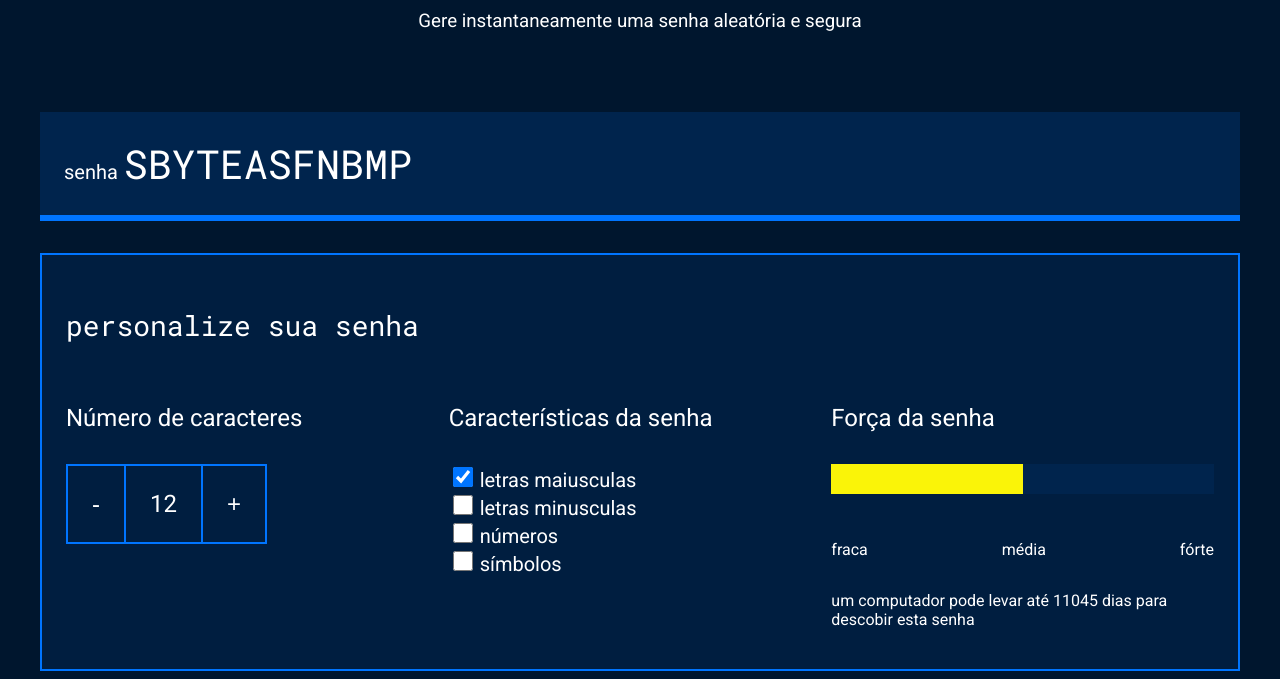
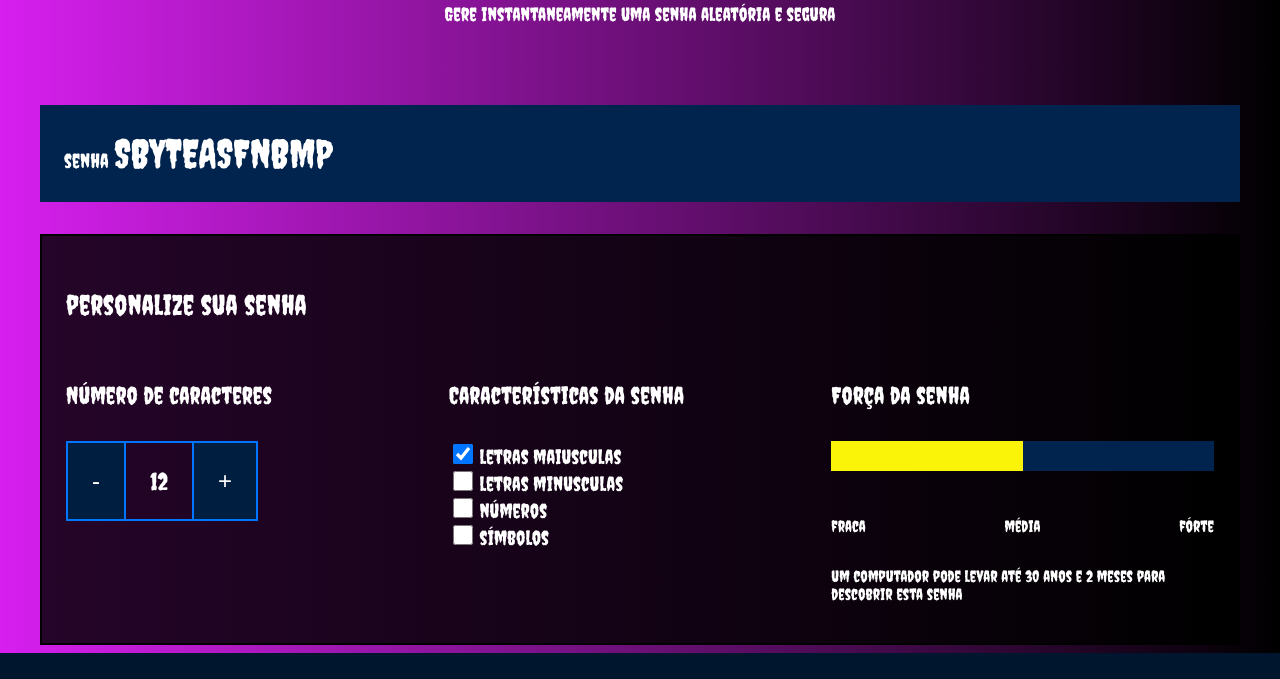
Before and after one commit to wende2006/projeto-gerador-de-senhas, a plain HTML site: page index.html in a window 1280 px wide. Shown: the part 185-864 px from the top of the page. After the commit the page ends 838 px from the top, so only its background shows below. Drawn offline with Linux system fonts and the light colour scheme.

Commit message:
Add files via upload

```diff
--- a/main.js
+++ b/main.js
@@ -5,31 +5,29 @@ const letrasmaiusculas = 'ABCDEFGHIJKLMNOPQRSTUVWXYZ';
 const letrasminusculas = 'abcdefghijklmopqrstuvwxyz';
 const numeros = '0123456789';
 const simbolos = '!@%*?';
-const botoes = document.querySelectorAll('.parametro-senha__botao')
+const botoes = document.querySelectorAll('.parametro-senha__botao');
 const camposenha = document.querySelector ('#campo-senha');
 const checkbox = document.querySelectorAll('.checkbox');
-const forcasenha = document.querySelector('.forca')
+const forcasenha = document.querySelector('.forca');
 
 botoes[0].onclick = diminuitamanho;
 botoes[1].onclick = aumentatamanho;
 
 function diminuitamanho(){
     if(tamanhosenha > 1){
-        //tamanhosenha=tamanhosenha-1;
         tamanhosenha--;
     }
     numerosenha.textContent = tamanhosenha;
     gerasenha();
 }
 function aumentatamanho(){
-    if(tamanhosenha <20){
-        //tamanhosenha = tamanhosenha+1;
+    if(tamanhosenha < 20){
         tamanhosenha++;
     }
     numerosenha.textContent = tamanhosenha;
     gerasenha();
 }
-for (i=0; i < checkbox.length;i++){
+for (let i = 0; i < checkbox.length; i++){
     checkbox[i].onclick = gerasenha;
 }
 gerasenha();
@@ -37,24 +35,23 @@ gerasenha();
 function gerasenha(){
     let alfabeto = '';
     if (checkbox[0].checked){
-        alfabeto = alfabeto + letrasmaiusculas;
+        alfabeto += letrasmaiusculas;
     }
     if (checkbox[1].checked){
-        alfabeto = alfabeto + letrasminusculas;
+        alfabeto += letrasminusculas;
     }
     if (checkbox[2].checked){
-        alfabeto = alfabeto + numeros;
+        alfabeto += numeros;
     }
     if (checkbox[3].checked){
-        alfabeto = alfabeto + simbolos;
+        alfabeto += simbolos;
     }
     let senha = '';
 
-    for(let i = 0; i < tamanhosenha;i++){
-
+    for(let i = 0; i < tamanhosenha; i++){
         let numeroaleatorio = Math.random() * alfabeto.length;
         numeroaleatorio = Math.floor(numeroaleatorio);
-        senha=senha + alfabeto[numeroaleatorio];
+        senha += alfabeto[numeroaleatorio];
     }
     camposenha.value = senha;
 
@@ -63,7 +60,6 @@ function gerasenha(){
 
 function classificasenha(tamanhoalfabeto){
     let entropia = tamanhosenha * Math.log2(tamanhoalfabeto);
-    console.log(entropia);
     forcasenha.classList.remove('fraca','media','forte');
     if (entropia > 57){
         forcasenha.classList.add('forte');
@@ -72,7 +68,19 @@ function classificasenha(tamanhoalfabeto){
     } else if (entropia <= 35){
         forcasenha.classList.add('fraca');
     }
+
     const valorentropia = document.querySelector('.entropia');
-valorentropia.textContent = "um computador pode levar até " + Math.floor(2**entropia/
-(100e6*60*60*24)) +  " dias para descobir esta senha ";
+    const dias = Math.floor(2**entropia / (100e6 * 60 * 60 * 24));
+    const anos = Math.floor(dias / 365.25);
+    const meses = Math.floor((dias % 365.25) / 30.44);
+
+    if (anos > 0 && meses > 0) {
+        valorentropia.textContent = "um computador pode levar até " + anos + " anos e " + meses + " meses para descobrir esta senha";
+    } else if (anos > 0) {
+        valorentropia.textContent = "um computador pode levar até " + anos + " anos para descobrir esta senha";
+    } else if (meses > 0) {
+        valorentropia.textContent = "um computador pode levar até " + meses + " meses para descobrir esta senha";
+    } else {
+        valorentropia.textContent = "um computador pode levar menos de um mês para descobrir esta senha";
     }
+}
--- a/style.css
+++ b/style.css
@@ -1,4 +1,4 @@
-@import url('https://fonts.googleapis.com/css2?family=Roboto&family=Roboto+Mono&display=swap');
+@import url('https://fonts.googleapis.com/css2?family=Creepster&family=Rubik+Mono+One&display=swap');
 
 :root{
     --branco: white;
@@ -7,15 +7,18 @@
     --fundo-texto: #001E40;
     --borda: #0075FF;
     --roboto: 'Roboto', sans-serif;
-    --roboto-mono: 'Roboto Mono', monospace;
+    --roboto-mono: "Creepster", system-ui;
+    --cor-preta:#000000,
 }
 *{
     font-weight: 400;
 }
 body{
+    background-image: linear-gradient(to right, #d71fef 0%, #000000 100%);
     color: var(--branco);
     background-color: var(--cor-de-fundo);
-    font-family: var(--roboto);
+    font-family: var(--roboto-);
+
 }
 
 .titulo-principal{
@@ -30,13 +33,16 @@ body{
 .conteudo-titulo{
   text-align: center;
   margin-top: 80px;
+  font-family: var(--roboto-mono);
 }
 
 .conteudo-senha{
     margin-top: 80px;
     background: var(--fundo-senha);
+    font-family: var(--roboto-mono);
     padding: 24px;
-    border-bottom:6px solid var(--borda)
+    border-bottom:6px solid var(--cor-preta)
+
 }
 
 #campo-senha{
@@ -58,9 +64,9 @@ body{
     max-width: 1200px;
     margin: 0 auto;
 }
-.parametro{
-    background-color: var(--fundo-texto);
-    border: 2px solid var(--borda);
+.parametro{background-image: linear-gradient(to right, #250529 0%, #000000 100%);
+    background-color: var(--cor-preta);
+    border: 2px solid var(--cor-preta);
     margin-top: 32px;
     padding: 24px;
 }
@@ -83,6 +89,7 @@ body{
 .parametro-senha{
     width: 50%;
     margin: 0 auto;
+    font-family: var(--roboto-mono);
 }
 
 .parametro-senha-botoes{
@@ -108,6 +115,7 @@ body{
 }
 label{
     font-size: 20px;
+
 }
 
 .checkbox{
@@ -131,6 +139,7 @@ label{
 
     width: 25%;
     background-color: #E71B32;
+    font-family: var(--roboto-mono);
 }
 
 .media{
```
Lines whose indentation alone changed are shown as unchanged.
